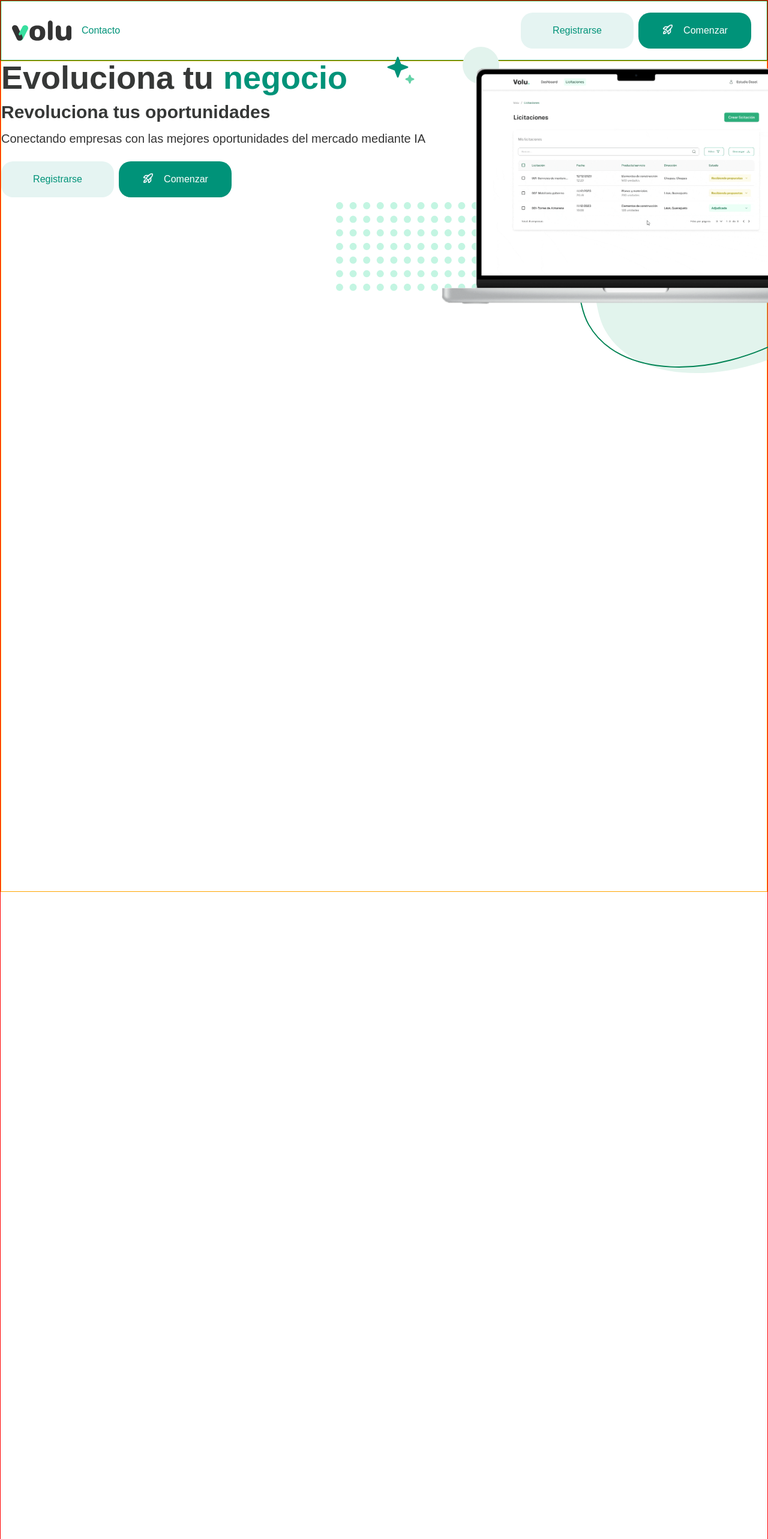
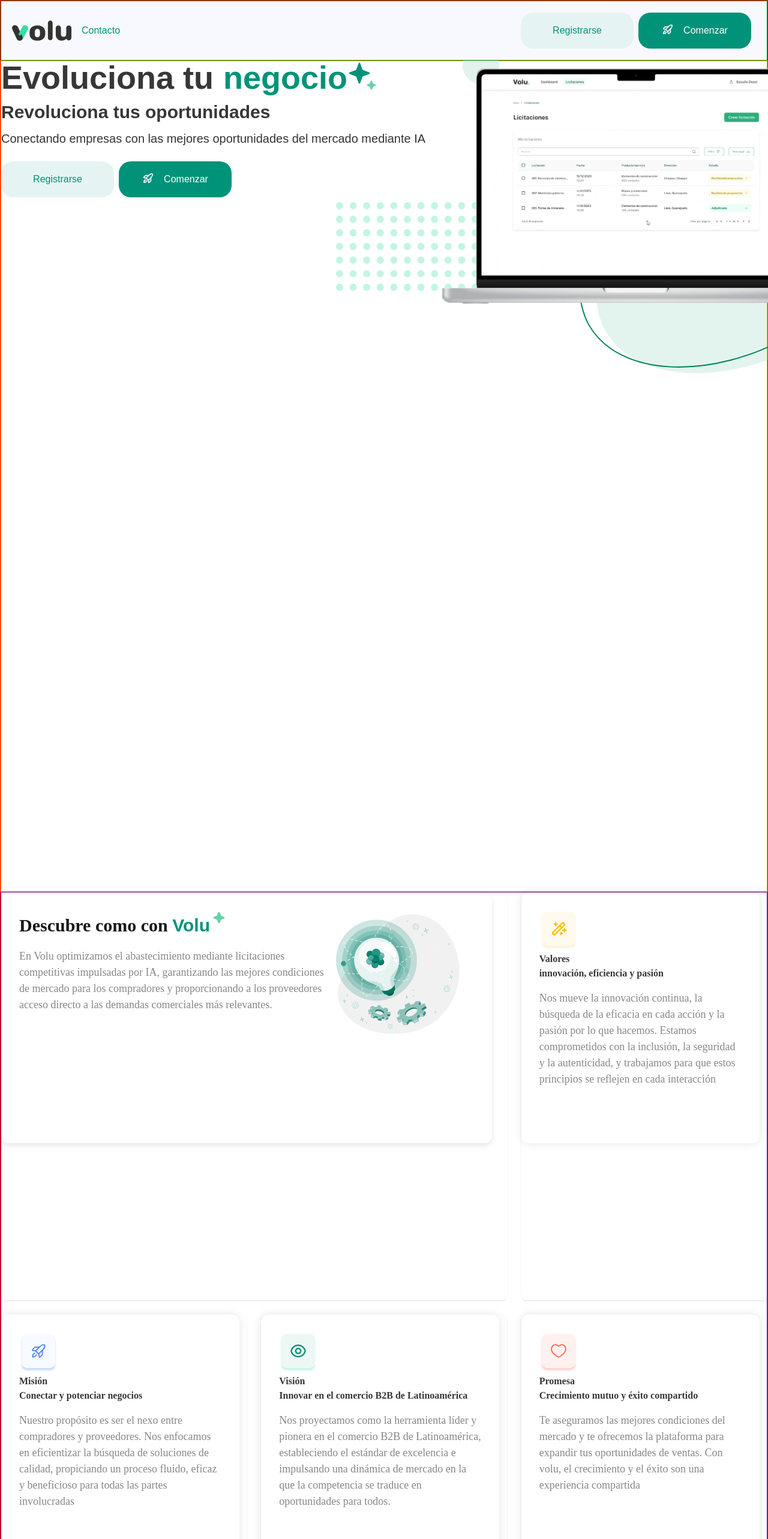
Before and after one commit to saulwolfdev/volu-landing-page, a React (Create React App) app: page / in a window 1280 px wide. Shown: the top 2566 px of the page at 60% size. Built offline with nearby package versions, Linux system fonts and the light colour scheme.

Commit message:
add values cards

```diff
--- a/src/components/common/Clients.js
+++ b/src/components/common/Clients.js
@@ -1,8 +1,6 @@
 import React from "react";
 import styled from "styled-components";
 import { Tabs, CardList } from "components/uiElements";
-
-import ImageSupplier from "../../images/ImagenProveedor.png";
 
 const Title = styled.h1`
   font-size: 1.8rem;
--- a/src/components/common/Slider.js
+++ b/src/components/common/Slider.js
@@ -106,7 +106,8 @@
   font-weight: 900;
   text-align: left;
   margin: 0;
-  position: relative;
+  /* position: relative; */
+  position: inherit;
   display: flex;
   color: #363837;
   @media (min-width: 320px) {
@@ -137,6 +138,7 @@
 const TitleStar = styled.img`
   display: block;
   position: absolute;
+
   top: 0;
   left: 394px;
   width: 30px;
@@ -152,28 +154,29 @@
     left: 394px;
     width: 30px;
     height: 30px;
+    position: inherit;
   }
   @media (min-width: 900px) {
     display: block;
-    position: absolute;
+    /* position: absolute;
     top: 0;
-    left: 394px;
+    left: 394px;*/
     width: 30px;
     height: 30px;
   }
   @media (min-width: 1200px) {
     display: block;
-    position: absolute;
+    /* position: absolute;
     top: -10px;
-    left: 641px;
+    left: 641px; */
     width: 50px;
     height: 50px;
   }
   @media (min-width: 1920px) {
     display: block;
-    position: absolute;
+    /* position: absolute;
     top: -10px;
-    left: 641px;
+    left: 641px; */
     width: 50px;
     height: 50px;
   }
--- a/src/components/common/Values.js
+++ b/src/components/common/Values.js
@@ -1,6 +1,6 @@
-import { MultiCard, BigCard } from "components/uiElements";
 import React from "react";
 import styled from "styled-components";
+import { MultiCard, BigCard } from "components/uiElements";
 import IconSvgLampara from "../../images/DescubreSvg.svg";
 import IconSvgValoes from "../../images/ValoresSvg.svg";
 import IconSvgPromesas from "../../images/CorazonSvg.svg";
@@ -140,40 +140,57 @@
 
 export const Values =({ values })=>{
    const { coreTitle, coreDescription, coreImage, coreIcon, listValues } = values;
+   const valueList = listValues["values"]
+   const missionList = listValues["mission"]
+   const visionList = listValues["vision"]
+   const promiseList = listValues["promise"]
+
     return(
        <ContainerCards>
-               {/* <BigCard
-        title={coreTitle}
-        description={coreDescription}
-        image={coreImage}
-        icon={coreIcon}
-      />
-      {Object.values(listValues).map((value) => (
-        <MultiCard
-          key={value.id}
-          icon={value.iconPath}
-          altText={value.altText}
-          title={value.title}
-          subtitle={value.subtitle}
-          description={value.description}
-        />
-      ))} */}
+
                <ContainerItemU>
-                  <SubtibleContent>
-                     Descubre cómo con Volu
-                  </SubtibleContent>
+               <BigCard
+               title={coreTitle}
+               description={coreDescription}
+               image={coreImage}
+               icon={coreIcon}
+             />
                </ContainerItemU>
                <ContainerItemD>
-                  2
+                    <MultiCard
+                      icon={valueList.iconPath}
+                      altText={valueList.altText}
+                      title={valueList.title}
+                      subtitle={valueList.subtitle}
+                      description={valueList.description}
+                    />
                </ContainerItemD>
                <ContainerItemT>
-                  3
+               <MultiCard
+                      icon={missionList.iconPath}
+                      altText={missionList.altText}
+                      title={missionList.title}
+                      subtitle={missionList.subtitle}
+                      description={missionList.description}
+                    />
                </ContainerItemT>
                <ContainerItemC>
-                  4
+               <MultiCard
+                      icon={visionList.iconPath}
+                      altText={visionList.altText}
+                      title={visionList.title}
+                      subtitle={visionList.subtitle}
+                      description={visionList.description}
+                    />
                </ContainerItemC>
                <ContainerItemCi>
-                  5
+               <MultiCard
+                      icon={promiseList.iconPath}
+                      altText={promiseList.altText}
+                      title={promiseList.title}
+                      subtitle={promiseList.subtitle}
+                      description={promiseList.description}
+                    />
             </ContainerItemCi>
        </ContainerCards>
     )
--- a/src/components/common/WrapperContainer.js
+++ b/src/components/common/WrapperContainer.js
@@ -32,6 +32,10 @@
     display: flex;
     align-items: center;
     justify-content: center;
+    position: sticky;
+    top: 0;
+    background: #f8f9ff;
+    z-index: 99;
 `;
 
 
@@ -109,7 +113,7 @@
             }}
             />
       </ContanierSlider>
-      {/* <ContanierValues>
+      <ContanierValues>
       <Values
             values={{
                 coreTitle,
@@ -119,7 +123,7 @@
                 listValues
             }}
             />
-      </ContanierValues> */}
+      </ContanierValues>
       <ContanierClients>
         <Clients
         clients ={{
--- a/src/components/mockData/mockData.json
+++ b/src/components/mockData/mockData.json
@@ -100,7 +100,6 @@
         }
       }
     },
-
     "clients": {
       "id": "tabSection",
           "contentBuyer": {
@@ -150,7 +149,7 @@
         "contentSupplier":{
           "id": "content2",
           "title": "Soy proveedor",
-          "subtitle": "texto proveedor",
+          "subtitle": "Con volu, tu empresa gana visibilidad y acceso directo a oportunidades comerciales sin complicaciones",
           "image": {
             "id": "imageSupplier",
             "SupplierPath": ".svg",
@@ -158,52 +157,7 @@
             "altText": "licitación"
           }
         }
-
-
     },
-      "content": {
-        "id": "content1",
-        "title": "Soy comprador",
-        "text": "Lleva a cabo tus operaciones con confianza y eficiencia en volu",
-        "image": {
-          "id": "image1",
-          "description": "Ilustración de licitación",
-          "altText": "licitación"
-        },
-        "additionalText": {
-          "id": "additionalText1",
-          "steps": [
-            {
-              "id": "step1",
-              "icon": "lapiz-cuaderno",
-              "title": "Genera tu licitación",
-              "subtitle": "Inicia con solidez",
-              "description": "Usa nuestro formato preestablecido y crea tu licitación en minutos, dando el primer paso hacia una compra exitosa."
-            },
-            {
-              "id": "step2",
-              "icon": "filtro",
-              "title": "Filtra proveedores",
-              "subtitle": "Selecciona con inteligencia",
-              "description": "Nuestro algoritmo avanzado prospecta y filtra los mejores proveedores a nivel mundial, ajustándolos a tus necesidades de licitación."
-            },
-            {
-              "id": "step3",
-              "icon": "dolar",
-              "title": "Cotiza eficientemente",
-              "subtitle": "Maximiza tu alcance",
-              "description": "Aprovecha nuestro sistema inteligente para cotizar rápidamente, conectándote con propuestas competitivas que sobresalen en calidad y precio."
-            },
-            {
-              "id": "step4",
-              "icon": "cuadrados",
-              "title": "Centralización de propuestas",
-              "subtitle": "Compara con claridad",
-              "description": "Recibe todas las propuestas en un solo lugar, facilitando la comparación y elección de la mejor opción."
-            }
-          ]
-        }
-      },
     "upcomingFeatures": {
       "id": "upcomingFeatures1",
       "Subtitle": "Futuras funcionalidades",
--- a/src/components/uiElements/card/CardList.js
+++ b/src/components/uiElements/card/CardList.js
@@ -1,6 +1,5 @@
 import React from 'react';
 import styled from 'styled-components';
-import EstrellaSvg from "../../../images/EstrellaSvg.svg";
 
 const Card = styled.div`
   /* height: 207px; */
```
